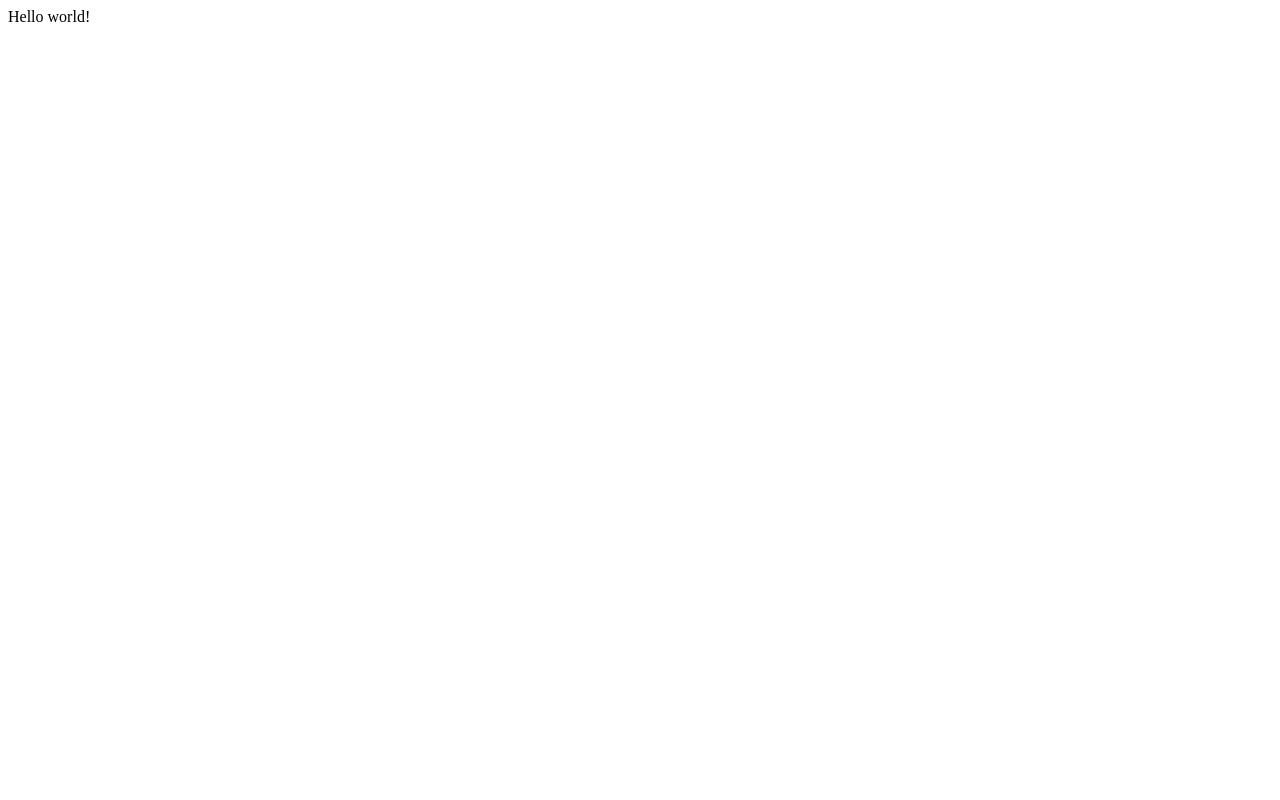
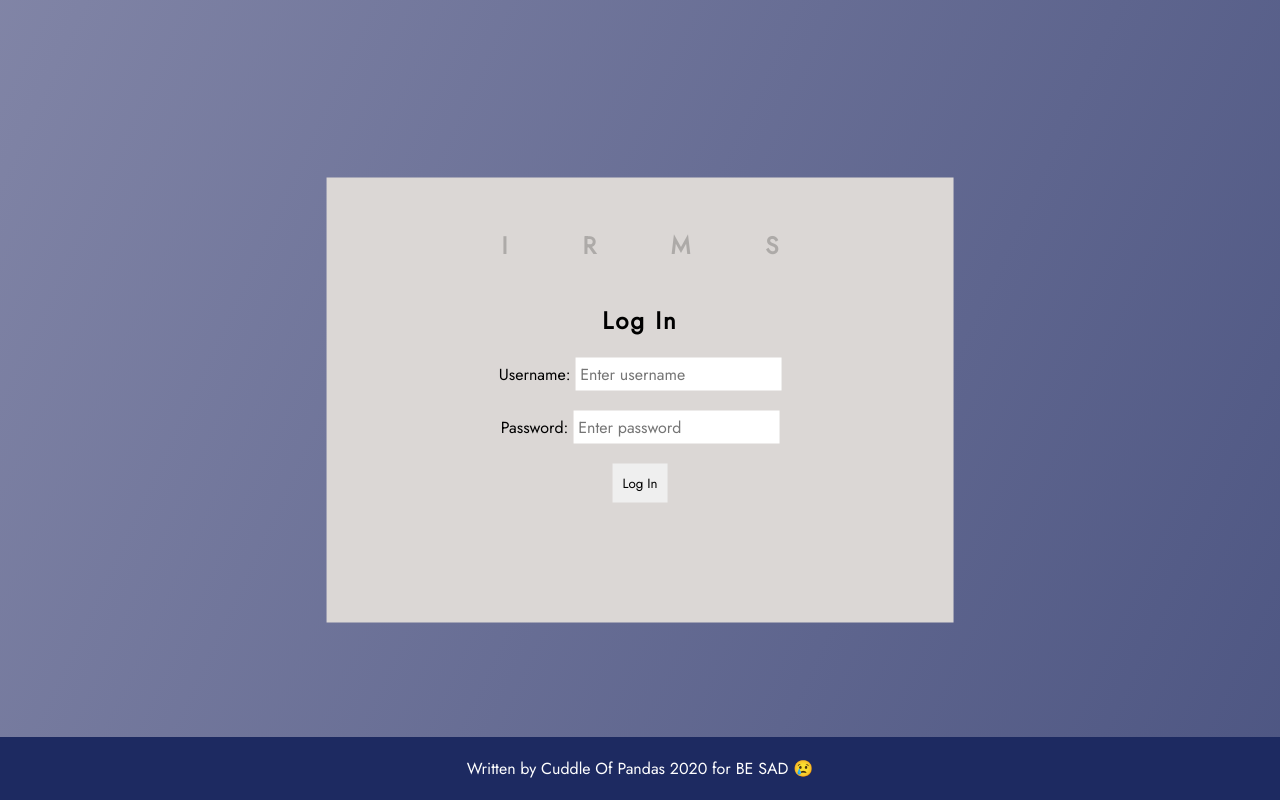
Before and after one commit to jaymsDooku/IRMS, a Flask app: page / in a window 1280 px wide. Before the commit the page is almost empty. Run offline with Flask 2, Linux system fonts and the light colour scheme; some libraries are stand-ins or nearby versions.

Commit message:
Designed Log In Interface

```diff
--- a/main.py
+++ b/main.py
@@ -1,9 +1,11 @@
 from flask import Flask
+from flask import render_template
+from flask import request
 
 app = Flask(__name__, static_url_path='/static', instance_relative_config=True)
 
 @app.route('/')
 def user_page():
-	return 'Hello world!'
+	return render_template('irms.html')
 
 app.run()
--- a/static/styles/styles.css
+++ b/static/styles/styles.css
@@ -0,0 +1,104 @@
+@import url('https://fonts.googleapis.com/css2?family=Jost&display=swap');
+@import url('https://fonts.googleapis.com/css2?family=DM+Mono&display=swap');
+
+:root {
+	--main-bg-color: #bbc5f2;
+
+	--footer-bg-color: #1d2a61;
+
+	--login-title-color: #dbab27;
+    --login-bg-color: #dbd7d5;
+    --login-bg-color2: #adaaa8;
+    --login-fg-color: #ffffff;
+}
+
+@keyframes animatedBackground {
+	0% { background-position: 0% 50% }
+	50% { background-position: 100% 50% }
+	100% { background-position: 0% 50% }
+}
+
+* {
+	margin: 0;
+	padding: 0;
+}
+
+html, body {
+	width: 100%;
+	height: 100%;
+	font-family: Jost;
+	color: white;
+	position: relative;
+}
+
+.container {
+	background: linear-gradient(295deg, #1d2a61, #e9e3ee);
+	background-size: 400% 400%;
+
+	animation: animatedBackground 30s ease infinite;
+
+	text-align: center;
+	height: 100%;
+	position: relative;
+}
+
+.login-container {
+	position: absolute;
+	top: 50%;
+	transform: translate(-50%, -50%);
+
+	color: black;
+
+	display: inline-block;
+	padding: 100px;
+	padding-top: 50px;
+	background-color: var(--login-bg-color);
+}
+
+.login-header {
+	letter-spacing: 2px;
+}
+
+.login-header h2:first-child {
+	padding-left: 75px;
+	letter-spacing: 75px;
+	color: var(--login-bg-color2);
+	margin-bottom: 40px;
+}
+
+.login-container > * {
+	margin-bottom: 20px;
+}
+
+.form-entry {
+	margin-bottom: 20px;
+	font-size: 16px;
+}
+
+.login-body input {
+	padding: 5px 5px;
+	font-family: Jost;
+	font-size: 16px;
+	border: none;
+}
+
+.login-button-container button {
+	padding: 10px 10px;
+	font-family: Jost;
+	border: none;
+}
+
+.login-button-container button:hover {
+	color: white;
+	background-color: var(--login-bg-color2);
+	cursor: pointer;
+}
+
+footer {
+	position: fixed;
+	bottom: 0;
+	width: 100%;
+	background-color: var(--footer-bg-color);
+	padding-top: 20px;
+	padding-bottom: 20px;
+}
--- a/templates/irms.html
+++ b/templates/irms.html
@@ -11,16 +11,10 @@
 
     <body>
         <div class="container">
-            <header>
-                <div class="title">
-                    <h2>Incident Response Management System</h2>
-                </div>
-            </header>
-            <div class="section-container" id="sectionView">
-            </div>
+            {% include 'login.html' %}
             <footer>
                 <div class="footer-container">
-                    <p>Written by Cuddle Of Pandas 2020 for BE SAD</p>
+                    <p>Written by Cuddle Of Pandas 2020 for BE SAD 😢</p>
                 </div>
             </footer>
         </div>
--- /dev/null
+++ b/templates/login.html
@@ -0,0 +1,19 @@
+<div class="login-container">
+	<div class="login-header">
+		<h2>IRMS</h2>
+		<h2>Log In</h2>
+	</div>
+	<div class="login-body">
+		<div class="form-entry">
+			<label>Username: </label>
+			<input type="text" placeholder="Enter username">
+		</div>
+		<div class="form-entry">
+			<label>Password: </label>
+			<input type="password" placeholder="Enter password">
+		</div>
+		<div class="login-button-container">
+			<button>Log In</button>
+		</div>
+	</div>
+</div>
```
